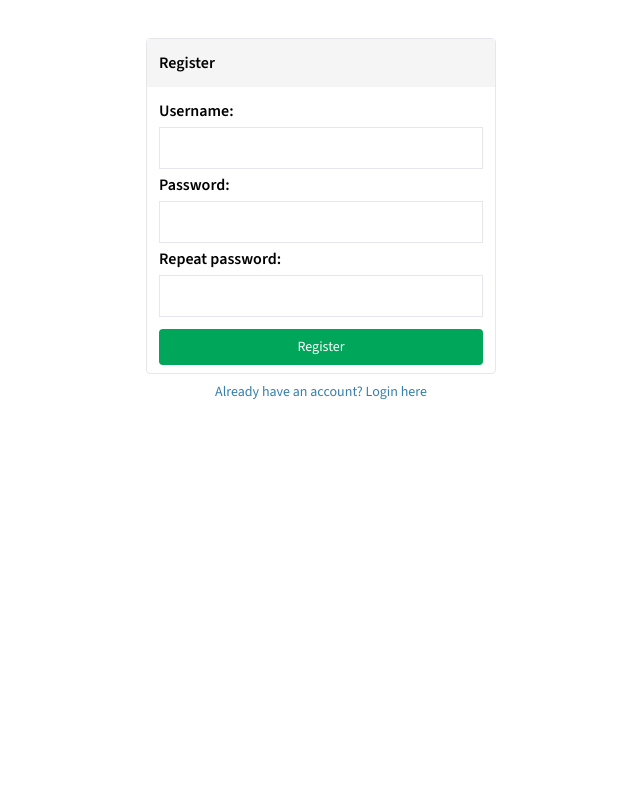
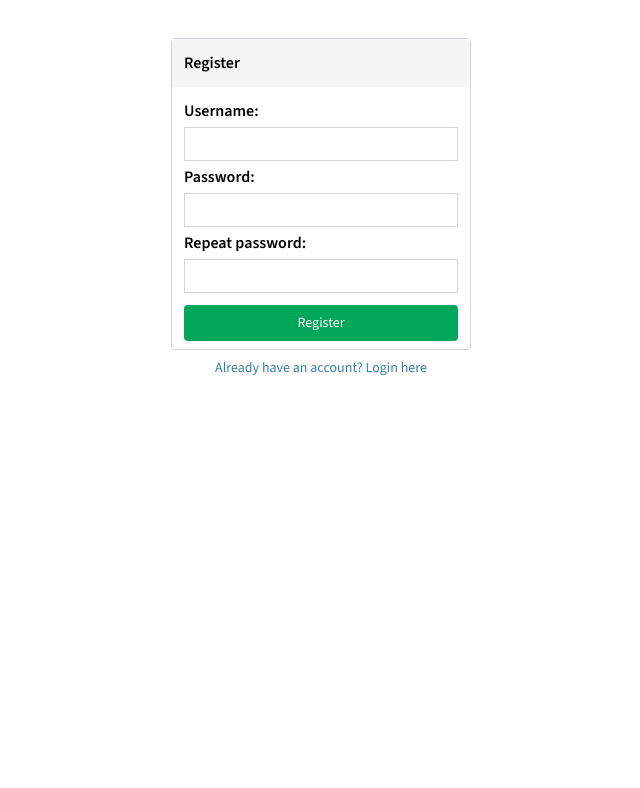
Before and after one commit to DipsDev/Stash, a Flask app: page /auth/register in a window 1280 px wide. Shown: the part 52-840 px from the top of the page, without its empty margins (319-959 px from the left). Run offline with Flask 3, Linux system fonts and the light colour scheme; some libraries are stand-ins or nearby versions.

Commit message:
style/change form styles to be more accurate

```diff
--- a/server/src/templates/auth/register.html
+++ b/server/src/templates/auth/register.html
@@ -3,7 +3,7 @@
 {% block content %}
 <form method="post" action="{{ url_for('auth.register_route') }}" class="flex flex-col items-center justify-start w-full h-full mt-10">
 
-    <div class="flex flex-col justify-center items-center border w-[350px] rounded">
+    <div class="flex flex-col justify-center items-center border border-gray-300 w-[300px] rounded">
         <h3 class="bg-[#F5F5F5] w-full px-3 py-3 font-semibold">Register</h3>
         <div class="px-3 py-2">
             <div class="mb-1 text-red-600">
@@ -13,11 +13,11 @@
             </div>
             {{ form.csrf_token }}
             <label class="font-semibold" for="user_name">Username:</label>
-            <input id="user_name" name="username" type="text" class="py-2 px-2 w-full border my-1">
+            <input id="user_name" name="username" type="text" class="py-1 px-2 w-full border border-gray-300 my-1 outline-none focus:border-blue-500">
             <label class="font-semibold" for="pass">Password:</label>
-            <input id="pass" name="password" type="password" class="py-2 px-2 w-full border my-1">
+            <input id="pass" name="password" type="password" class="py-1 px-2 w-full border border-gray-300 my-1 outline-none focus:border-blue-500">
             <label class="font-semibold" for="rep_pass">Repeat password:</label>
-            <input id="rep_pass" name="rep_password" type="password" class="py-2 px-4 w-full border mt-1">
+            <input id="rep_pass" name="rep_password" type="password" class="py-1 px-4 w-full border border-gray-300 mt-1 outline-none focus:border-blue-500">
             <input type="submit" value="Register" class="w-full text-center bg-[#00A65A] text-sm py-2 mt-3 text-white rounded hover:cursor-pointer hover:bg-green-700">
         </div>
     </div>
```
Also changed, not shown: server/src/templates/auth/login.html (+4 -4 lines).
